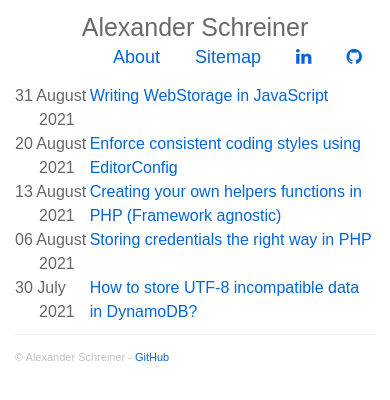
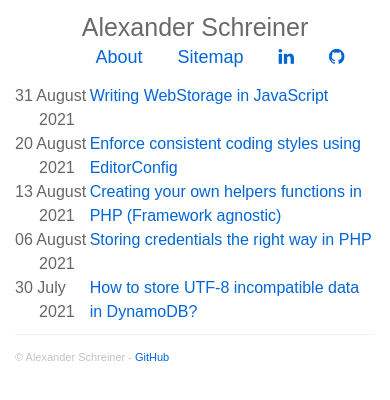
Before and after one commit to alexander-schreiner/alexander-schreiner.github.io, a Jekyll site: the page built from index.html, in a window 390 px wide. Shown: the top 400 px of the page. Built offline with Jekyll 4.4.1, drawn with Linux system fonts in a browser that asks for light colours; nearby versions of some CDN libraries; the list of posts is cut into pages by our own code.

Commit message:
Update main.css

```diff
--- a/static/css/main.css
+++ b/static/css/main.css
@@ -174,7 +174,7 @@ div.col-sm-3 div.profile-about {
     display: flex;
     justify-content: center;
   }
-  .nav-items:nth-child(1) {
+  .nav-item:nth-child(1) {
     margin-left: 50px;
   }
 }
```
